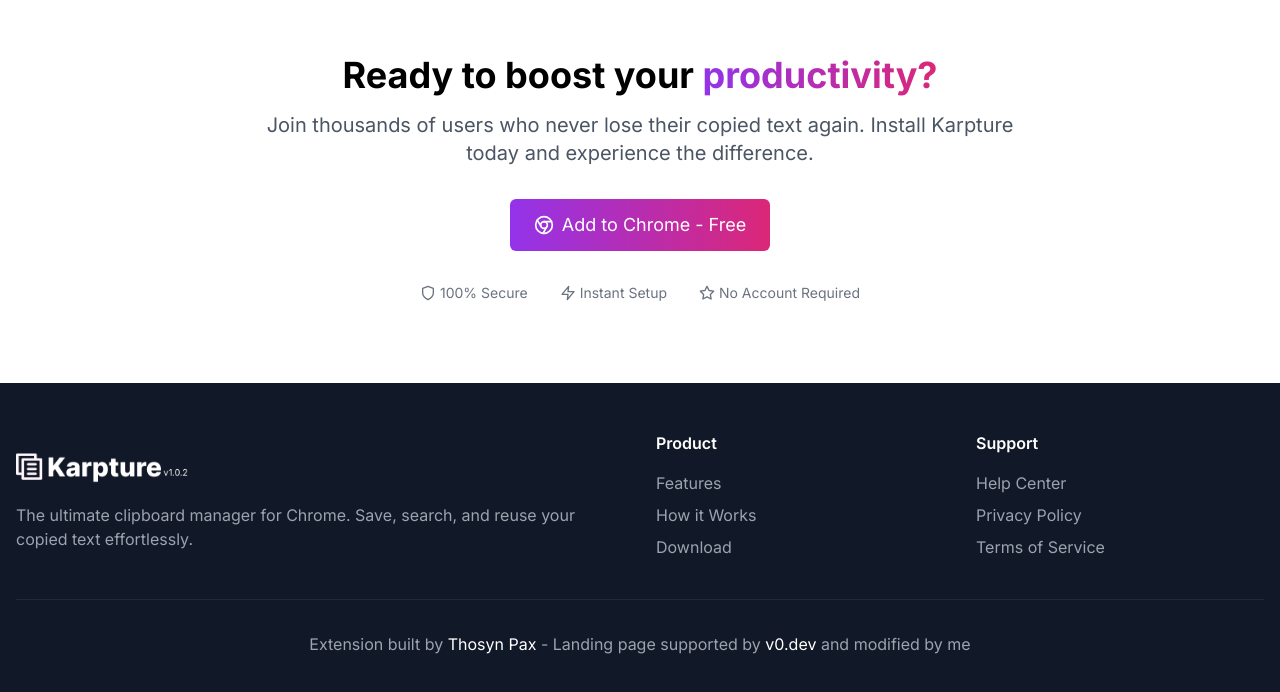
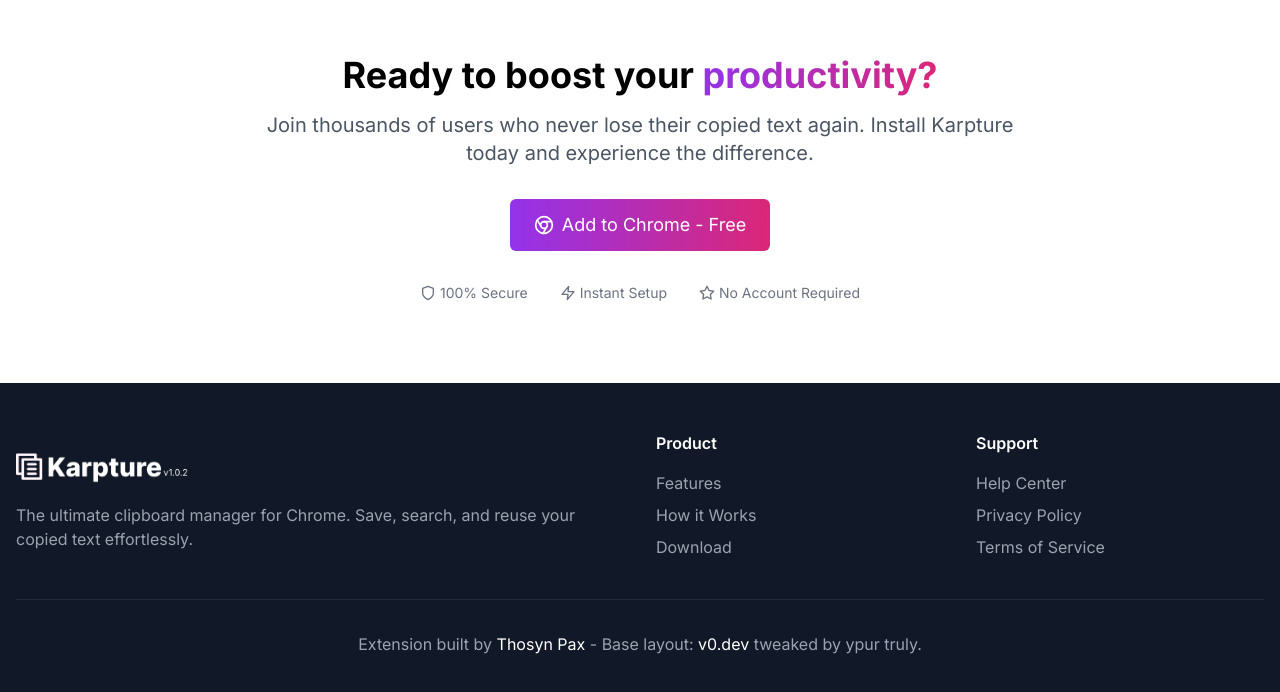
Before and after one commit to ThosynPax/clipkip-site, a React (Create React App) app: page / in a window 1280 px wide. Shown: the part 1816-2508 px from the top of the page. Built offline with nearby package versions, Linux system fonts and the light colour scheme.

Commit message:
update footer text

```diff
--- a/src/pages/Home.js
+++ b/src/pages/Home.js
@@ -501,11 +501,11 @@
               <a href="https://thosynpax.com" className="text-white hover:text-[#b4518a] transition-colors">
                 Thosyn Pax
               </a>{" "}
-              - Landing page supported by{" "}
+              - Base layout:{" "}
               <a href="https://v0.dev" className="text-white hover:text-[#b4518a] transition-colors">
                 v0.dev
               </a>{" "}
-              and modified by me
+             tweaked by ypur truly.
             </p>
           </div>
         </div>
```
